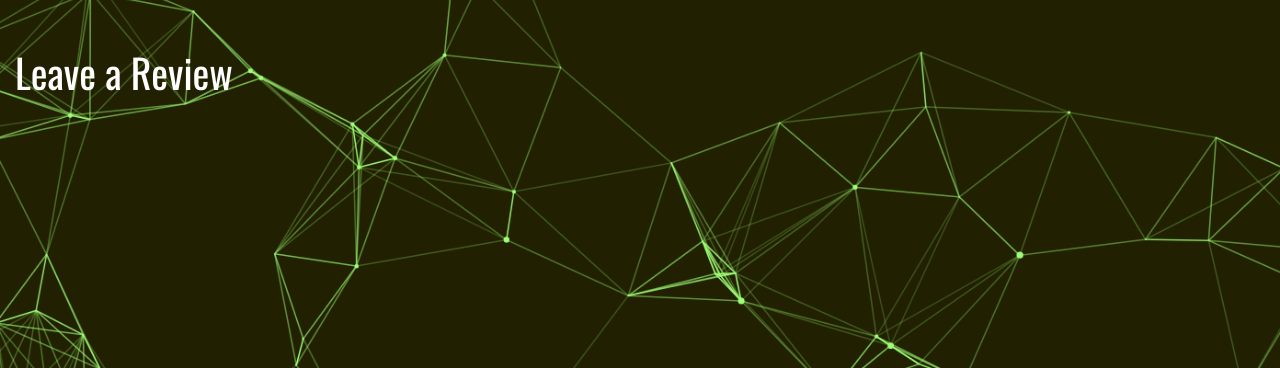
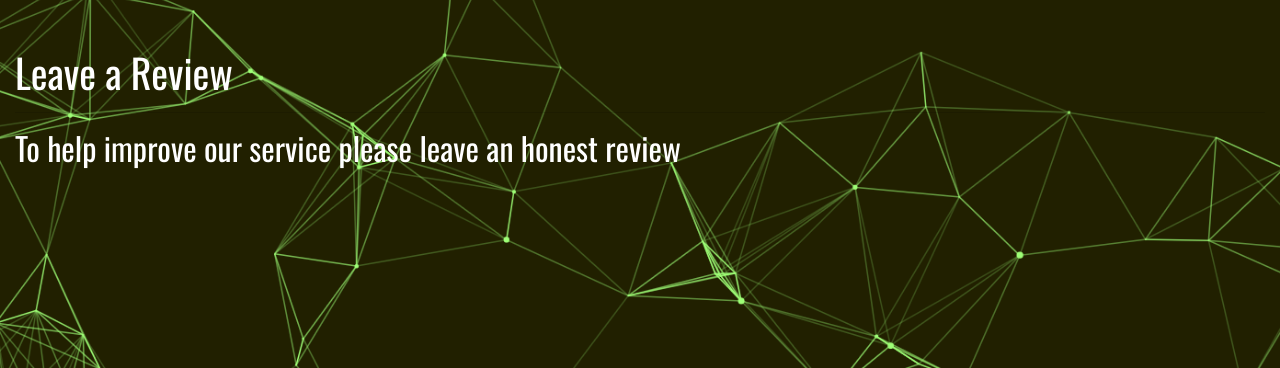
Before and after one commit to jackcrosbie/p5-graphic-design-project, a Django app: page /reviews/ in a window 1280 px wide. Shown: the part 77-445 px from the top of the page. Run offline with Django 4.2, Linux system fonts and the light colour scheme; some libraries are stand-ins or nearby versions.

```diff
--- a/reviews/templates/reviews/reviews.html
+++ b/reviews/templates/reviews/reviews.html
@@ -4,7 +4,7 @@
 {% block content %}
 <div class="container-fluid text-white">
     <div class="row mt-5">
-        {% for review in reviews %}
+        {% for review in userreviews_list %}
         <div class="col col-md-3 reviews">
             <h1 class="pt-3">Title: {{ review.title }}</h1>
             {% if request.user.is_authenticated %}
@@ -25,6 +25,8 @@
         <div class="col">
             <a href="{% url 'add_review' %}">
                 <h1 class="headings">Leave a Review</h1>
+                <hr>
+                <h2>To help improve our service please leave an honest review</h2>
             </a>
         </div>
     </div>
--- a/reviews/templates/reviews/update_review.html
+++ b/reviews/templates/reviews/update_review.html
@@ -8,7 +8,7 @@
             <h2 class="d-flex justify-content-center" id="headings">Update Your Review</h2>
         </div>
         <div class="col mx-auto form-group text-white">
-            <form action="{% url 'add_review' %}" method="post" id="forms">
+            <form method="post" enctype="multipart/form-data">
                 {% csrf_token %}
                 <table>
                     {{ form.as_table }}
--- a/reviews/views.py
+++ b/reviews/views.py
@@ -37,6 +37,7 @@ class UpdateReviewView(UpdateView):
     """ view for updating review form """
     model = UserReviews
     template_name = "reviews/update_review.html"
+    success_url = reverse_lazy('reviews')
     form_class = UserReviewForm
 
 
```
